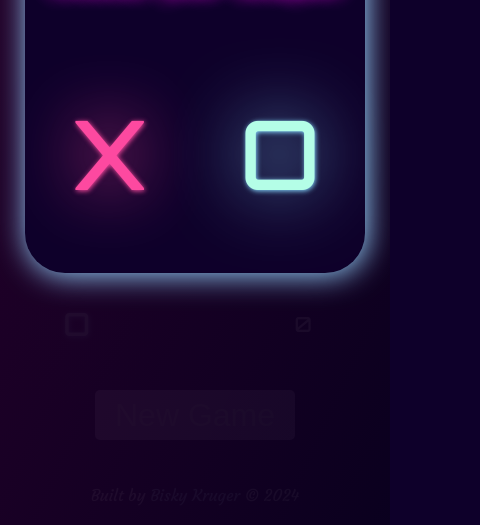
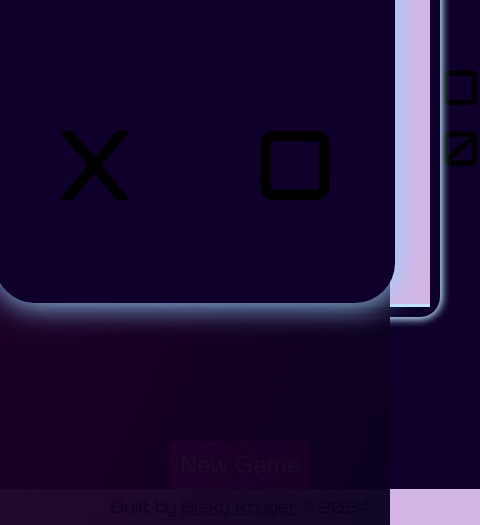
Before and after one commit to bisky0-0/tic-tac-toe-, a plain HTML site: page index.html in a window 390 px wide. Shown: the part 319-844 px from the top of the page, 480 px wide, since content can reach past the window. Drawn offline with Linux system fonts and the light colour scheme; a web font is replaced by a local one.

Commit message:
Update styles.css

```diff
--- a/styles.css
+++ b/styles.css
@@ -1,12 +1,10 @@
-*{
+* {
     padding: 0;
     margin: 0;
     box-sizing: border-box;
 }
-@import url('https://fonts.googleapis.com/css2?family=Amatic+SC&family=Rubik+Vinyl&display=swap');
-@import url('https://fonts.googleapis.com/css2?family=Orbitron:wght@500&display=swap');
-@import url('https://fonts.googleapis.com/css2?family=Courgette&display=swap');
-body{
+
+body {
     display: grid;
     grid-template-columns: 1fr;
     grid-template-rows: 0.7fr 6fr 0.3fr;
@@ -16,13 +14,11 @@ body{
     font-family: 'Orbitron', sans-serif;
 }
 
-
-.bluer{
+.bluer {
     width: 100%;
     height: 100%;
     right: 0;
-    background-image:linear-gradient(to bottom right,#28002bf3,#0a001ef5 );
-    filter: blur(1);
+    background-image: linear-gradient(to bottom right, #28002bf3, #0a001ef5);
     z-index: 100;
     display: flex;
     align-items: center;
@@ -31,7 +27,7 @@ body{
     transition: 0.01s;
 }
 
-#weapons{
+#weapons {
     position: absolute;
     width: 400px;
     height: 400px;
@@ -47,24 +43,24 @@ body{
 }
 
 @keyframes weaponsShadow {
-    0%{
+    0% {
         box-shadow: 1px 1px 5px #f4e2ff;
     }
 
-    25%{
+    25% {
         box-shadow: -0.7px -0.7px 10px #ff82f0;
     }
 
-    50%{
+    50% {
         box-shadow: -1px -1px 20px #84d6ff;
     }
 
-    100%{
+    100% {
         box-shadow: 2px 2px 30px #97d4ff;
     }
 }
 
-#weapons-container{
+#weapons-container {
     display: flex;
     flex-flow: row;
     align-items: center;
@@ -72,10 +68,9 @@ body{
     height: 50%;
     width: 100%;
     transition: 0.09s;
-
 }
 
-.weapon{
+.weapon {
     width: calc(90% / 2);
     height: 100%;
     display: flex;
@@ -86,26 +81,24 @@ body{
     transition: 1.5s;
 }
 
-.weapon:hover{
+.weapon:hover {
     text-shadow: 10px 10px 80px #ffffff;
 }
 
-#weapons-container > .x, #weapons-container > .o{
+#weapons-container > .x, #weapons-container > .o {
     font-size: 6rem;
 }
 
-#weapons > h2{
+#weapons > h2 {
     font-family: 'Rubik Vinyl', cursive;
     word-spacing: 5px;
     font-size: 2rem;
     color: #fff;
     animation: shadow 1s linear 0s infinite alternate both;
     transition: .01s;
-
 }
 
-
-#header{
+#header {
     position: sticky;
     grid-area: 1 / 1/ span 1/ span 2;
     width: 100%;
@@ -114,11 +107,10 @@ body{
     display: flex;
     align-items: center;
     justify-content: center;
-    /* font-family: 'Amatic SC', cursive; */
     font-family: 'Rubik Vinyl', cursive;
 }
 
-#nav-icon, #close-icon{
+#nav-icon, #close-icon {
     position: absolute;
     left: 10px;
     font-size: 3rem;
@@ -126,42 +118,41 @@ body{
     transition: 1s;
 }
 
-#close-icon{
+#close-icon {
     font-size: 3rem;
     color: #FD49A0;
     display: none;
 }
 
-
-#h1{
+#h1 {
     font-size: 3rem;
     animation: shadow 1s linear 0s infinite alternate both;
 }
 
 @keyframes shadow {
-    0%{
+    0% {
         text-shadow: none;
     }
 
-    50%{
+    50% {
         text-shadow: 1px 1px 10px rgb(254, 204, 255),
-    -1px -1px 10px rgb(255, 206, 251);
+        -1px -1px 10px rgb(255, 206, 251);
     }
 
-    100%{
+    100% {
         text-shadow: 1px 1px 20px rgb(251, 0, 255),
-    -1px -1px 20px rgb(255, 0, 234);
+        -1px -1px 20px rgb(255, 0, 234);
     }
 }
 
-#nav, .level, #game-container, main{
+#nav, .level, #game-container, main {
     display: flex;
     flex-flow: column;
     align-items: center;
     justify-content: space-around;
 }
 
-#nav{
+#nav {
     position: absolute;
     top: 0;
     left: 0;
@@ -173,7 +164,7 @@ body{
     transition: 0.5s;
 }
 
-.level{
+.level {
     color: #0e002a;
     justify-content: center;
     width: 100%;
@@ -181,24 +172,24 @@ body{
     cursor: pointer;
 }
 
-.level:hover, .level:focus{
+.level:hover, .level:focus {
     background-color: #0e002a;
     color: #fff;
 }
 
-main{
+main {
     grid-area: 2/ 1/ span 1/ span 1;
     position: relative;
     padding-bottom: 20px;
 }
 
-#game-container{
+#game-container {
     height: 90%;
     width: 100%;
     flex-flow: row;
 }
 
-#board-container{
+#board-container {
     position: relative;
     width: 400px;
     height: 400px;
@@ -210,148 +201,66 @@ main{
     justify-content: center;
 }
 
-
-#board{
-    width: 90%;
-    height: 90%;
-    border-radius: 10px;
-    display: flex;
-    flex-flow: row wrap;
-    transform: rotate(-2deg);
+#board {
+    width: 380px;
+    height: 380px;
+    border-radius: 20px;
+    display: grid;
+    grid-template-columns: 1fr 1fr 1fr;
+    grid-template-rows: 1fr 1fr 1fr;
 }
 
-.board-areas{
-    width:calc(100% / 3);
-    height: calc(100%/ 3);
-    border-bottom: 3px solid #fff;
-    border-left: 3px solid #fff;
-    cursor: pointer;
+.board-areas {
     display: flex;
     align-items: center;
     justify-content: center;
-    font-size: 6rem;
+    font-family: 'Amatic SC', cursive;
+    font-size: 4rem;
+    background-color: #D3B5E5;
+    color: #0e002a;
 }
 
-
-.x{
-    transition: 1s;
-    color: #FD49A0;
-    text-shadow: 0.7px 0.7px 5px #FD49A0,-0.7px -0.7px 70px #FD49A0 ;
+.left {
+    border-right: 3px solid #BBE7FE;
 }
 
-.o{
-    transition: 1s;
-   color:  #B4FEE7;
-   text-shadow: 0.7px 0.7px 5px #84d6ff,-0.7px -0.7px 70px #84d6ff ;
+.last {
+    border-bottom: 3px solid #BBE7FE;
 }
 
-.larger{
-    font-size: 5rem;
-    margin-bottom: 150px;
-}
-.last{
-    border-bottom: none;
+.result > span {
+    font-size: 3rem;
 }
 
-.left{
-    border-left: none;
+.result > p {
+    font-size: 3rem;
 }
 
-
-.result{
-    width: calc(20% / 2);
-    height: 400px;
-    border-radius: 10px;
-    display: flex;
-    flex-flow: column;
-    align-items: center;
-    justify-content: flex-start;
-    font-size: 2rem;
+#restart {
+    position: absolute;
+    bottom: 0;
+    font-size: 1.5rem;
+    padding: 10px;
+    background-color: #ff00a1;
     color: #fff;
+    cursor: pointer;
+    border: none;
+    border-radius: 5px;
+    transition: 0.3s;
 }
 
-
-#restart{
-    transition: 1.2s;
-    background-color: #D3B5E5;
-    border: none;
-    width: 200px;
-    height: 50px;
-    border-radius: 5px;
-    color: #fff;
-    font-size: 2rem;
-    cursor: pointer;
+#restart:hover {
+    background-color: #bb007a;
 }
 
-#restart:hover{
-    background-color: #b047d0c3;
-}
-
-footer{
-    grid-area: 3 / 1 / span 1/ span 2;
+footer {
+    grid-area: 3/1/ span 1/ span 2;
+    background-color: #D3B5E5;
     display: flex;
     align-items: center;
     justify-content: center;
-    font-size: 1rem;
-    color: #fff;
-    margin: 20px 0 20px 0;
-    font-family: 'Courgette', cursive;
 }
 
- a{
-    text-decoration: none;
-    color: #BBE7FE;
+footer a {
+    color: #0e002a;
 }
-
-
-@keyframes anim-popoutin {
-    0% {
-        font-size: 4rem;
-        }
-    25% {
-        font-size: 5rem;
-    }
-    50% {
-        font-size: 7rem;
-    }
-    100% {
-      font-size: 8rem;
-    }
-  }
-
-
-@media (max-width: 1200px) {
-    #weapons{
-        width: 340px;
-        height: 340px;
-    }
-
-    #weapons > h2{
-        font-size: 1.5rem;
-    }
-
-    #game-container{
-        flex-flow: column;
-    }
-    #board-container{
-        position: relative;
-        width: 340px;
-        height: 340px;
-    }
-    .result{
-        flex-flow: row;
-        width: 80%;
-        height: 70px;
-        font-size: 1.3rem;
-        padding: 10px;
-    }
-
-    .larger{
-    font-size: 2rem;
-    margin: 0 70% 0 5%;
-    }
-
-   #h1{
-        font-size: 2.6rem;
-    }
-}
```
